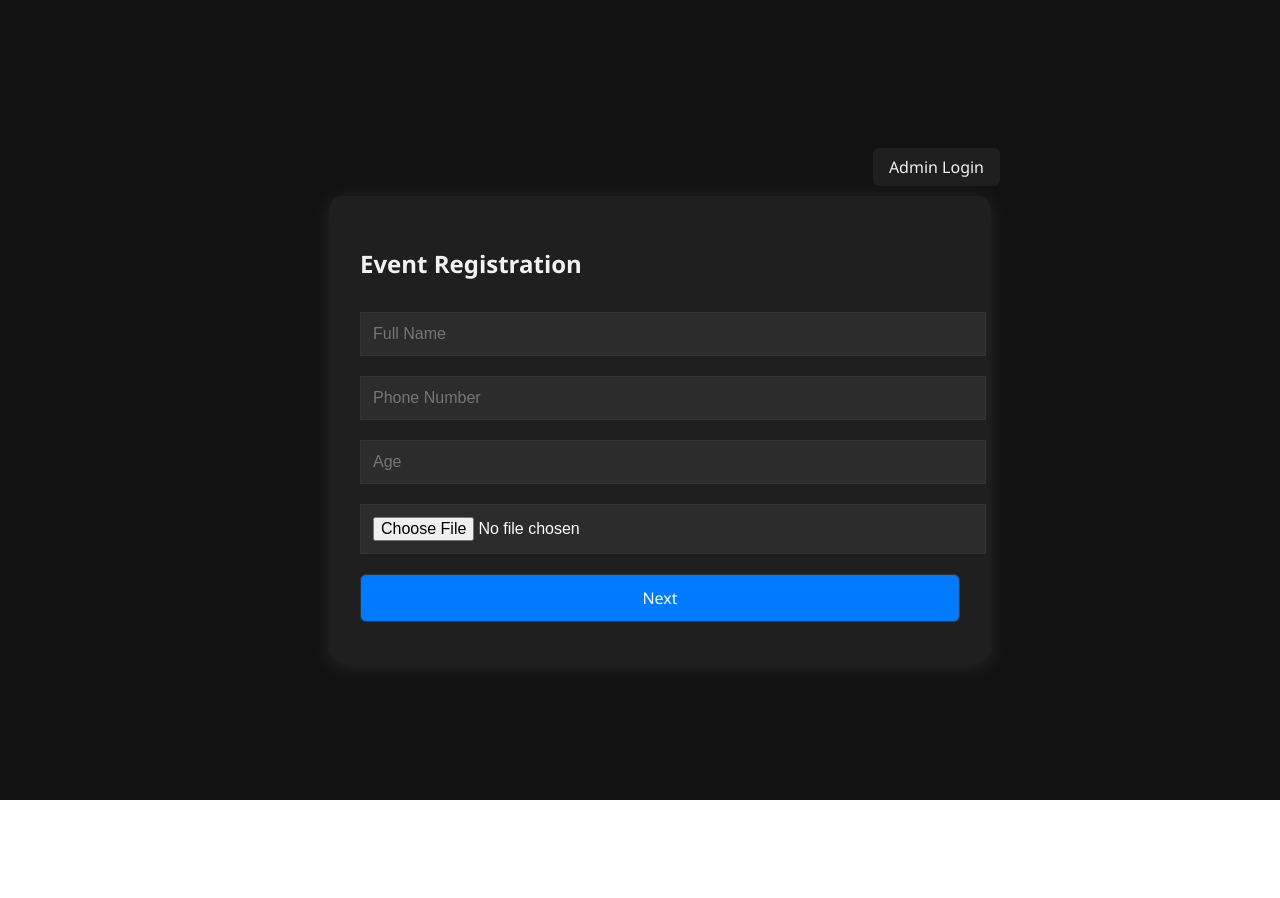
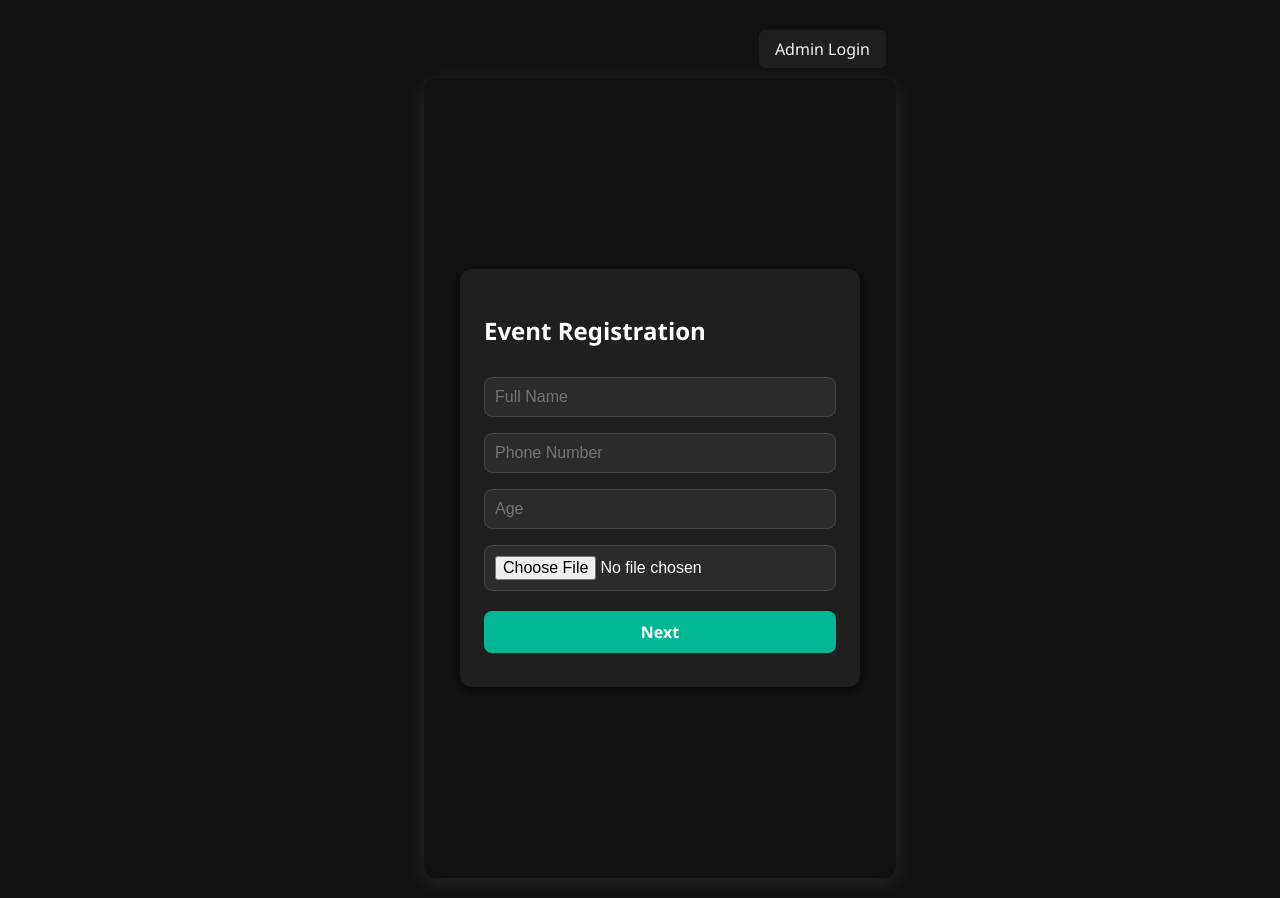
Before and after one commit to ras-al/football-id-app, a React (Vite) app: page / in a window 1280 px wide. Before the commit the page ends 800 px from the top, so only its background shows below. Built offline with nearby package versions, Linux system fonts and the light colour scheme; no server answers; the database is empty.

Commit message:
Made dark theme and form centered

```diff
--- a/src/index.css
+++ b/src/index.css
@@ -445,3 +445,64 @@ form button {
   border: 1px solid #ccc;
   margin-right: 10px;
 }
+/* Dark Theme Form Container */
+.form-container {
+  display: flex;
+  justify-content: center;
+  align-items: center;
+  min-height: 100vh;
+  padding: 16px;
+  background-color: #121212; /* Dark background */
+  box-sizing: border-box;
+}
+
+/* Form Box */
+.form-box {
+  background: #1f1f1f; /* Slightly lighter dark */
+  padding: 24px;
+  border-radius: 12px;
+  box-shadow: 0 4px 12px rgba(0, 0, 0, 0.6);
+  width: 100%;
+  max-width: 400px;
+  box-sizing: border-box;
+  color: #ffffff; /* Text color */
+}
+
+/* Input Fields */
+.form-box input[type="text"],
+.form-box input[type="tel"],
+.form-box input[type="number"],
+.form-box input[type="file"] {
+  width: 100%;
+  padding: 10px;
+  margin: 8px 0;
+  box-sizing: border-box;
+  border-radius: 8px;
+  background-color: #2b2b2b;
+  color: #ffffff;
+  border: 1px solid #444;
+}
+
+/* Button */
+.form-box button {
+  width: 100%;
+  padding: 10px;
+  margin-top: 12px;
+  background-color: #00b894; /* Teal or your preferred accent */
+  border: none;
+  border-radius: 8px;
+  color: white;
+  font-weight: bold;
+  cursor: pointer;
+  transition: background-color 0.3s;
+}
+
+.form-box button:hover {
+  background-color: #019270;
+}
+
+/* Optional: QR Image Styling */
+.form-box img {
+  max-width: 100%;
+  border-radius: 8px;
+}
```
